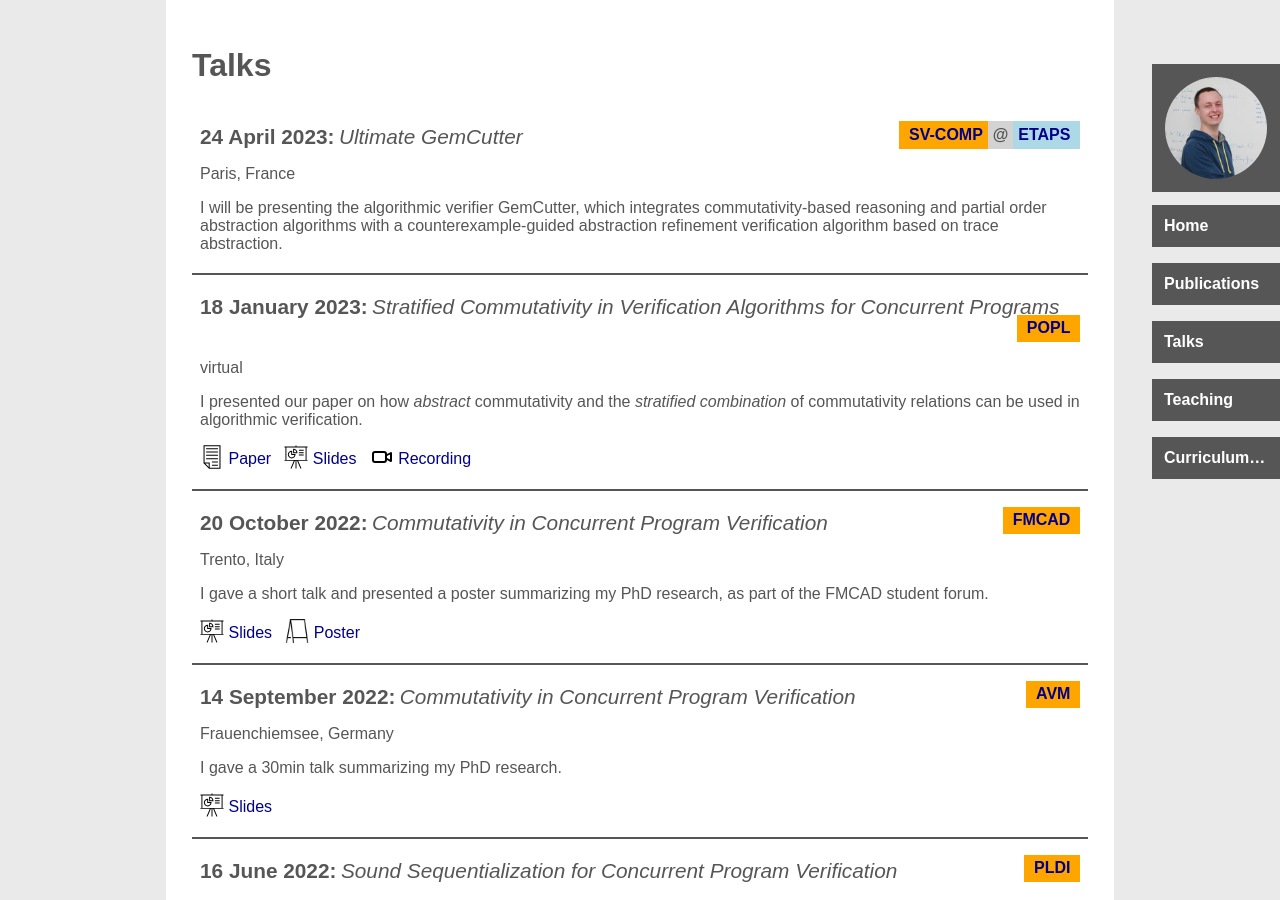
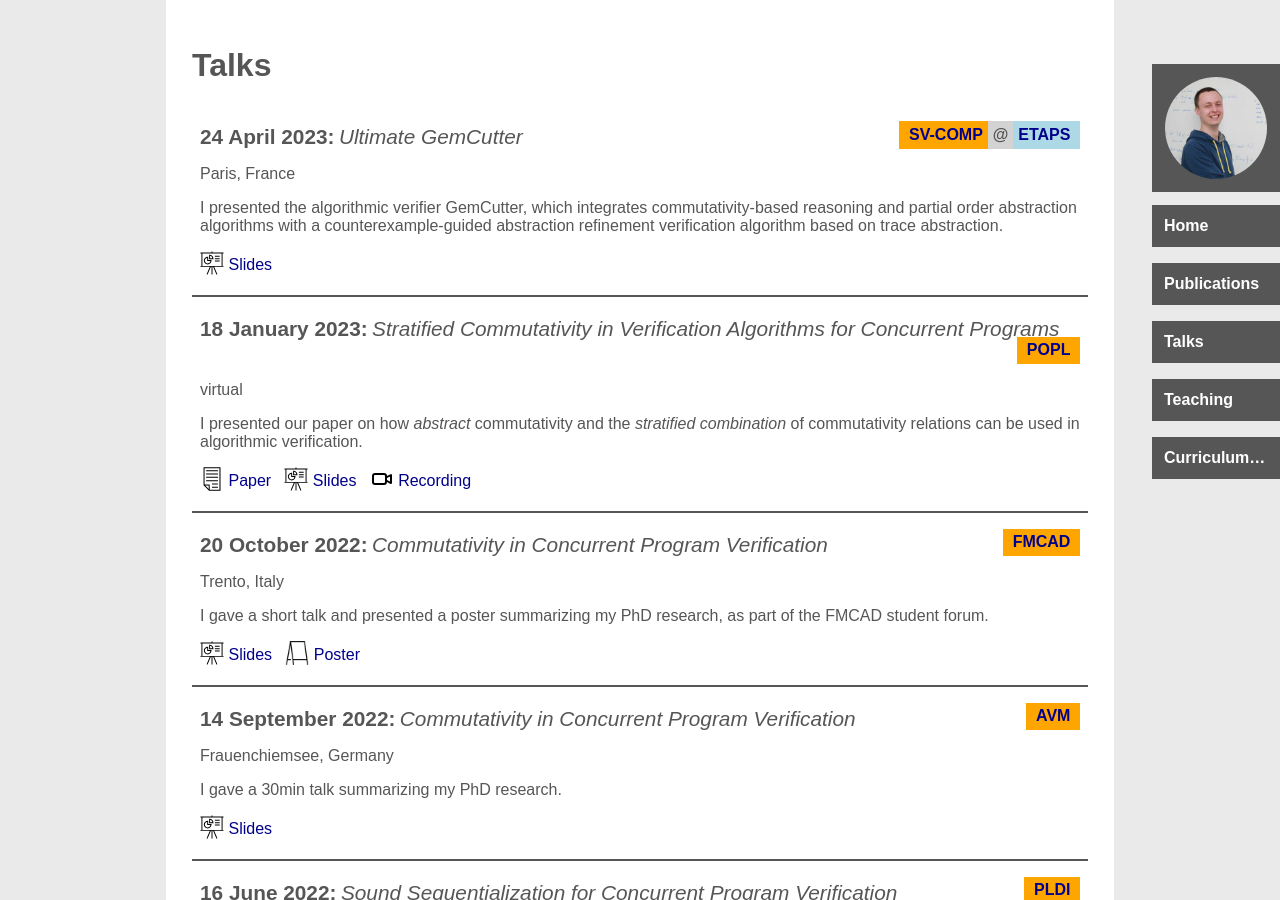
Before and after one commit to maul-esel/personal-website, a Jekyll site: the page built from talks.markdown, in a window 1280 px wide and 900 px high. Built offline with Jekyll 4.4.1, drawn with Linux system fonts in a browser that asks for light colours.

Commit message:
update SV-COMP'23 talk

```diff
--- a/_data/talks.yml
+++ b/_data/talks.yml
@@ -6,7 +6,8 @@ svcomp23gemcutter:
   workshop: SV-COMP
   workshop_link: https://sv-comp.sosy-lab.org/2023/
   location: Paris, France
-  summary: I will be presenting the algorithmic verifier GemCutter, which integrates commutativity-based reasoning and partial order abstraction algorithms with a counterexample-guided abstraction refinement verification algorithm based on trace abstraction.
+  summary: I presented the algorithmic verifier GemCutter, which integrates commutativity-based reasoning and partial order abstraction algorithms with a counterexample-guided abstraction refinement verification algorithm based on trace abstraction.
+  slides: https://www.researchgate.net/publication/370224977_Ultimate_GemCutter
 
 popl23:
   title: Stratified Commutativity in Verification Algorithms for Concurrent Programs
```
